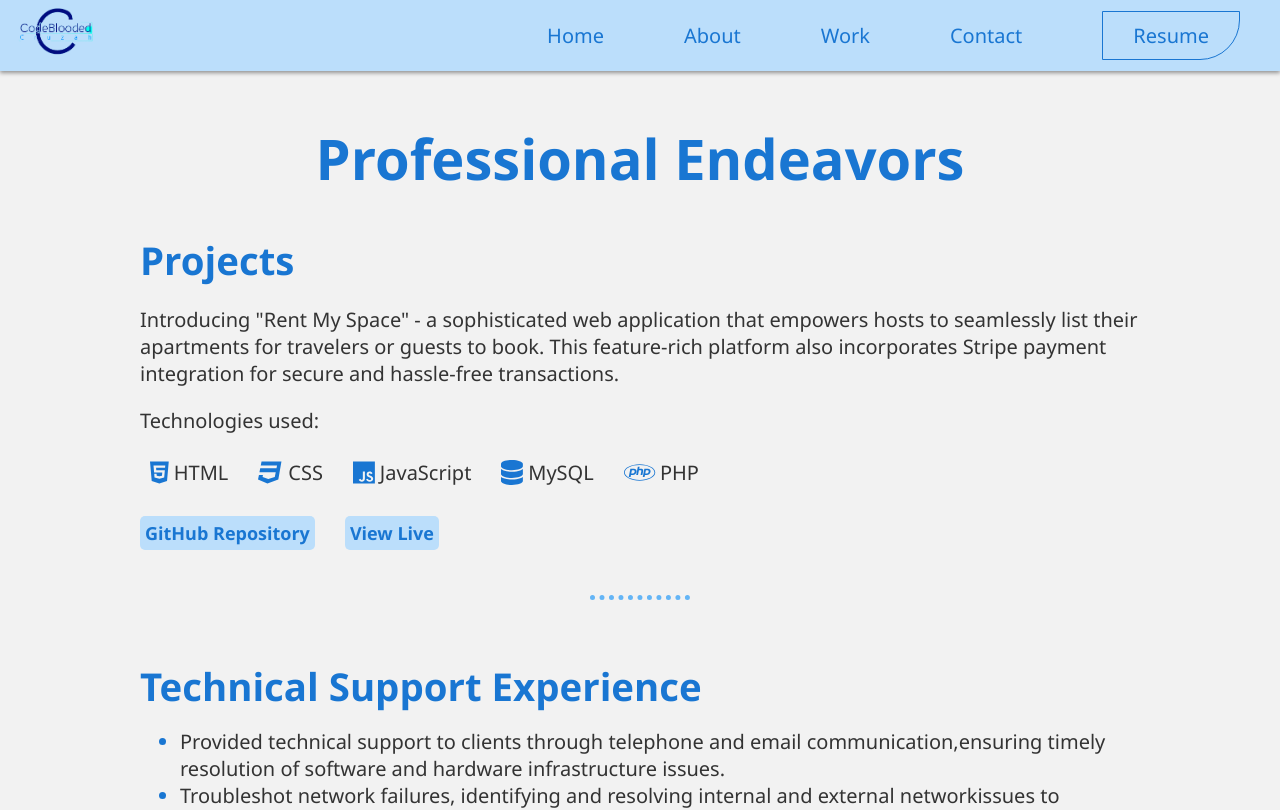
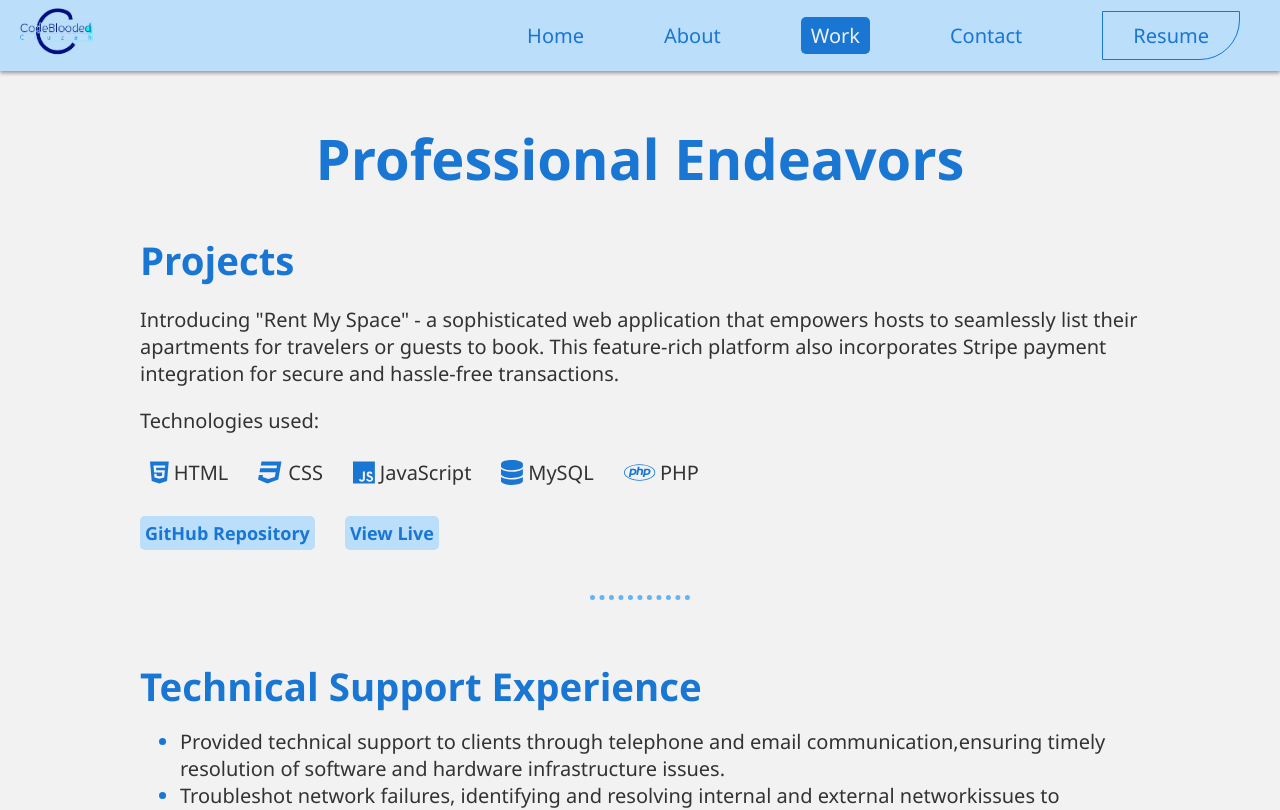
Before and after one commit to stevencodeblooded/my_portfolio_website, a React (Create React App) app: page /work in a window 1280 px wide. Shown: the top 810 px of the page. Built offline with nearby package versions, Linux system fonts and the light colour scheme.

Commit message:
Added active links to the navbar for the user to track the page he/she is currently in.

```diff
--- a/src/components/Navbar/Navbar.css
+++ b/src/components/Navbar/Navbar.css
@@ -51,6 +51,20 @@
 }
 
 .link:hover {
+  color: #64b5f6;
+  text-decoration: underline;
+}
+
+.active-link {
+  text-decoration: none;
+  background-color: #1976d2;
+  color: #f0f0f0;
+  border-radius: 5px;
+  padding: 5px 10px;
+  transition: .3s all ease-in-out;
+}
+
+.active-link:hover {
   color: #64b5f6;
 }
 
--- a/src/components/Navbar/Navbar.jsx
+++ b/src/components/Navbar/Navbar.jsx
@@ -1,6 +1,6 @@
 import React, { useState } from "react";
 
-import { Link } from "react-router-dom";
+import { NavLink } from "react-router-dom";
 import Resume from "../../assets/Resume.pdf";
 import LogoNav from '../../assets/logo-nav.png'
 
@@ -30,24 +30,24 @@
 
       <ul className={showLinks ? 'show-links-nav' : 'list-nav'}>
         <li>
-          <Link to="/" className="link">
+          <NavLink to="/" className={({isActive}) => isActive ? 'active-link' : 'link'}>
             Home
-          </Link>
+          </NavLink>
         </li>
         <li>
-          <Link to="/About" className="link">
+          <NavLink to="/About" className={({isActive}) => isActive ? 'active-link' : 'link'} >
             About
-          </Link>
+          </NavLink>
         </li>
         <li>
-          <Link to="/Work" className="link">
+          <NavLink to="/Work" className={({isActive}) => isActive ? 'active-link' : 'link' }>
             Work
-          </Link>
+          </NavLink>
         </li>
         <li>
-          <Link to="/Contact" className="link">
+          <NavLink to="/Contact" className={({isActive}) => isActive ? 'active-link' : 'link'}>
             Contact
-          </Link>
+          </NavLink>
         </li>
         <li>
           <a
```
